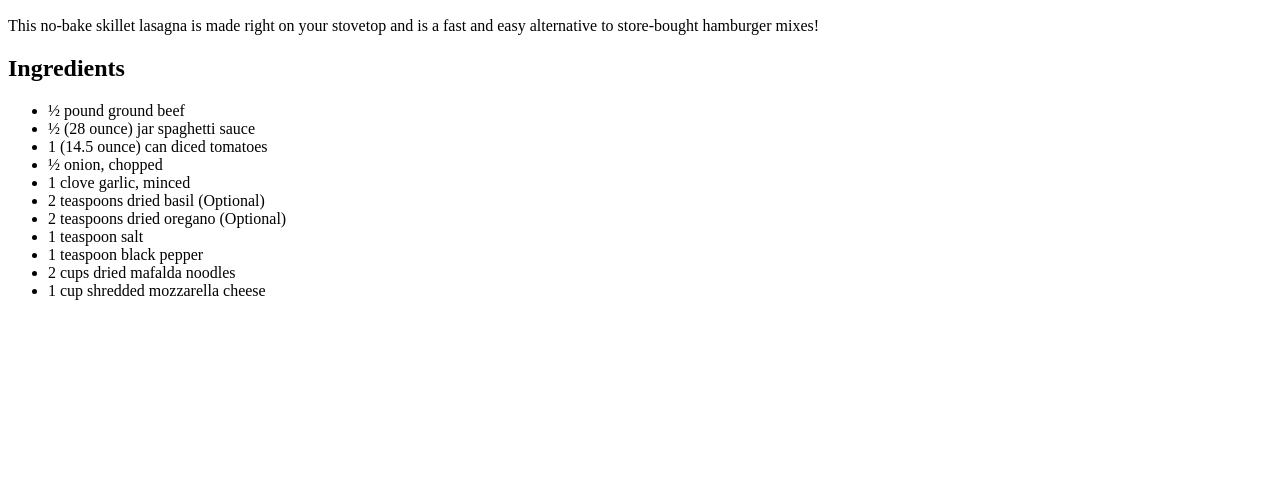
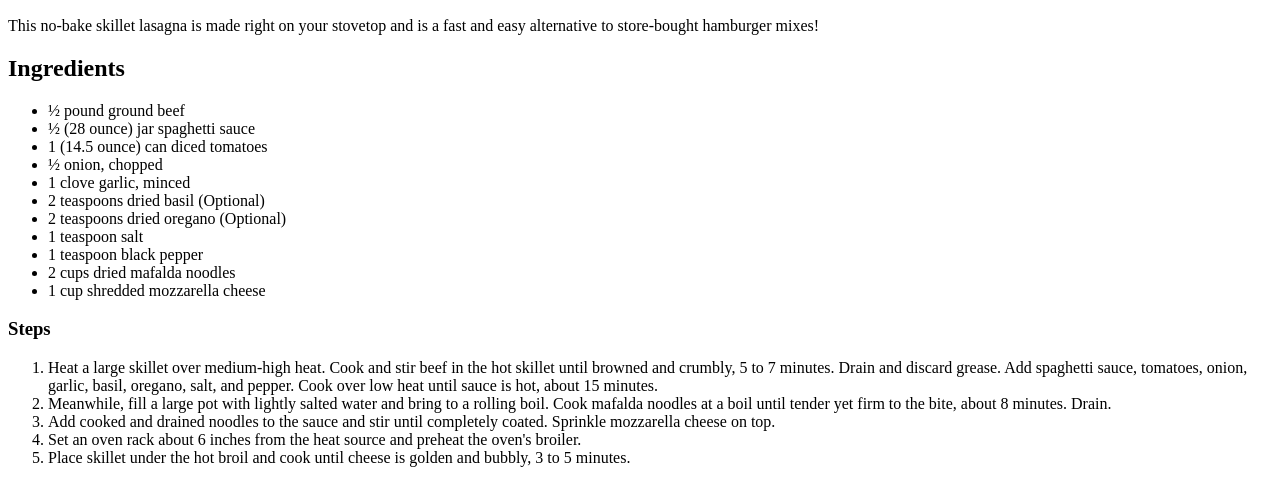
Before and after one commit to Tan-Yu/odin-recipes, a plain HTML site: page recipes/lasagna.html in a window 1280 px wide. Shown: the part 434-917 px from the top of the page. Before the commit the page ends 800 px from the top, so only its background shows below. Drawn offline with Linux system fonts and the light colour scheme.

Commit message:
Add Steps

```diff
--- a/recipes/lasagna.html
+++ b/recipes/lasagna.html
@@ -8,7 +8,7 @@
         <h1>Lasagna</h1>
         <img src = "https://imagesvc.meredithcorp.io/v3/mm/image?url=https%3A%2F%2Fimages.media-allrecipes.com%2Fuserphotos%2F7250725.jpg&w=272&h=272&c=sc&poi=face&q=60" alt = "Picture of Lasagna">
         <h2>Description</h2>
-        <p>This no-bake skillet lasagna is made right on your stovetop and is a fast and easy alternative to store-bought hamburger mixes!
+        <p>This no-bake skillet lasagna is made right on your stovetop and is a fast and easy alternative to store-bought hamburger mixes!</p>
         <h2>Ingredients</h2>
         <ul>
             <li>½ pound ground beef</li>
@@ -23,6 +23,13 @@
             <li>2 cups dried mafalda noodles</li>
             <li>1 cup shredded mozzarella cheese</li>
         </ul>
-        </p>
+        <h3>Steps</h3>
+        <ol>
+            <li>Heat a large skillet over medium-high heat. Cook and stir beef in the hot skillet until browned and crumbly, 5 to 7 minutes. Drain and discard grease. Add spaghetti sauce, tomatoes, onion, garlic, basil, oregano, salt, and pepper. Cook over low heat until sauce is hot, about 15 minutes.</li>
+            <li>Meanwhile, fill a large pot with lightly salted water and bring to a rolling boil. Cook mafalda noodles at a boil until tender yet firm to the bite, about 8 minutes. Drain.</li>
+            <li>Add cooked and drained noodles to the sauce and stir until completely coated. Sprinkle mozzarella cheese on top.</li>
+            <li>Set an oven rack about 6 inches from the heat source and preheat the oven's broiler.</li>
+            <li>Place skillet under the hot broil and cook until cheese is golden and bubbly, 3 to 5 minutes.</li>
+        </ol>
     </body>
 </html>
```
